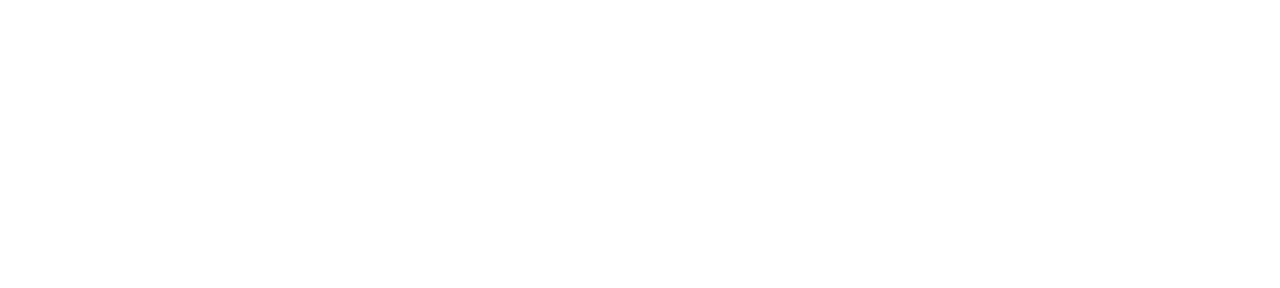
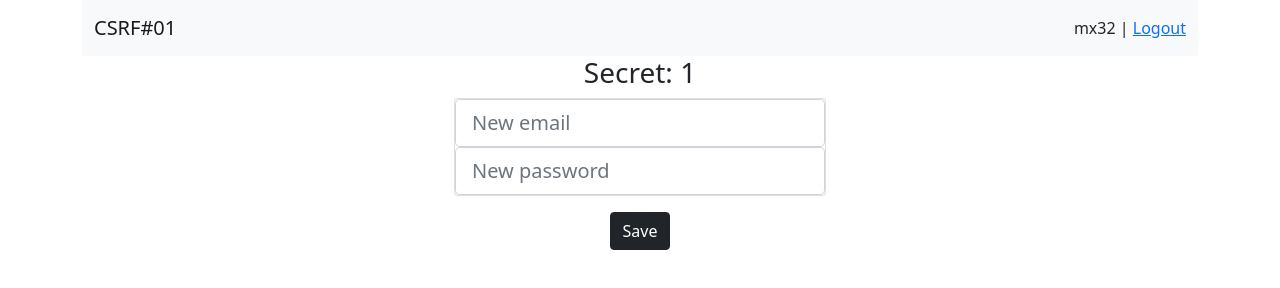
Before and after one commit to maximiron228/mxx, a plain HTML site: page index.html in a window 1280 px wide. Drawn offline with nearby package versions, Linux system fonts and the light colour scheme.

Commit message:
Update index.html

```diff
--- a/index.html
+++ b/index.html
@@ -1,8 +1,4 @@
-<html>
-<head>
-<title>Заголовок страницы</title>
-</head>
-  <body>
-
-  </body>
-</html>
+<html><head><title>CSRF#01</title><link rel="stylesheet" href="https://cdn.jsdelivr.net/npm/bootstrap@5.1.3/dist/css/bootstrap.min.css"/><script src="https://code.jquery.com/jquery-3.5.1.slim.min.js" crossorigin="anonymous"></script><script src="https://cdn.jsdelivr.net/npm/bootstrap@5.1.3/dist/js/bootstrap.bundle.min.js" crossorigin="anonymous"></script></head><body><div class="container"><nav class="navbar navbar-expand-lg navbar-light bg-light"><div class="container-fluid"><a class="navbar-brand" href="#">CSRF#01</a><div class="navbar-collapse collapse"><ul class="navbar-nav ms-auto"><li class="nav-item"><span>
+mx32
+|
+ <a href="/logout">Logout</a></span></li></ul></div></div></nav><div class="col-xs-12 col-md-8 col-xl-4 offset-md-2 offset-xl-4 text-center mb-3"><h3>Secret: 1</h3><form action="/" method="POST" autocomplete="off"><div class="card"><input class="form-control form-control-lg" type="text" placeholder="New email" id="email" name="email"/><input class="form-control form-control-lg form-control-last" type="password" placeholder="New password" id="password" name="password"/></div><p><button class="btn btn-dark btn-block mt-3" type="submit">Save</button></p></form></div></div></body></html>
```
